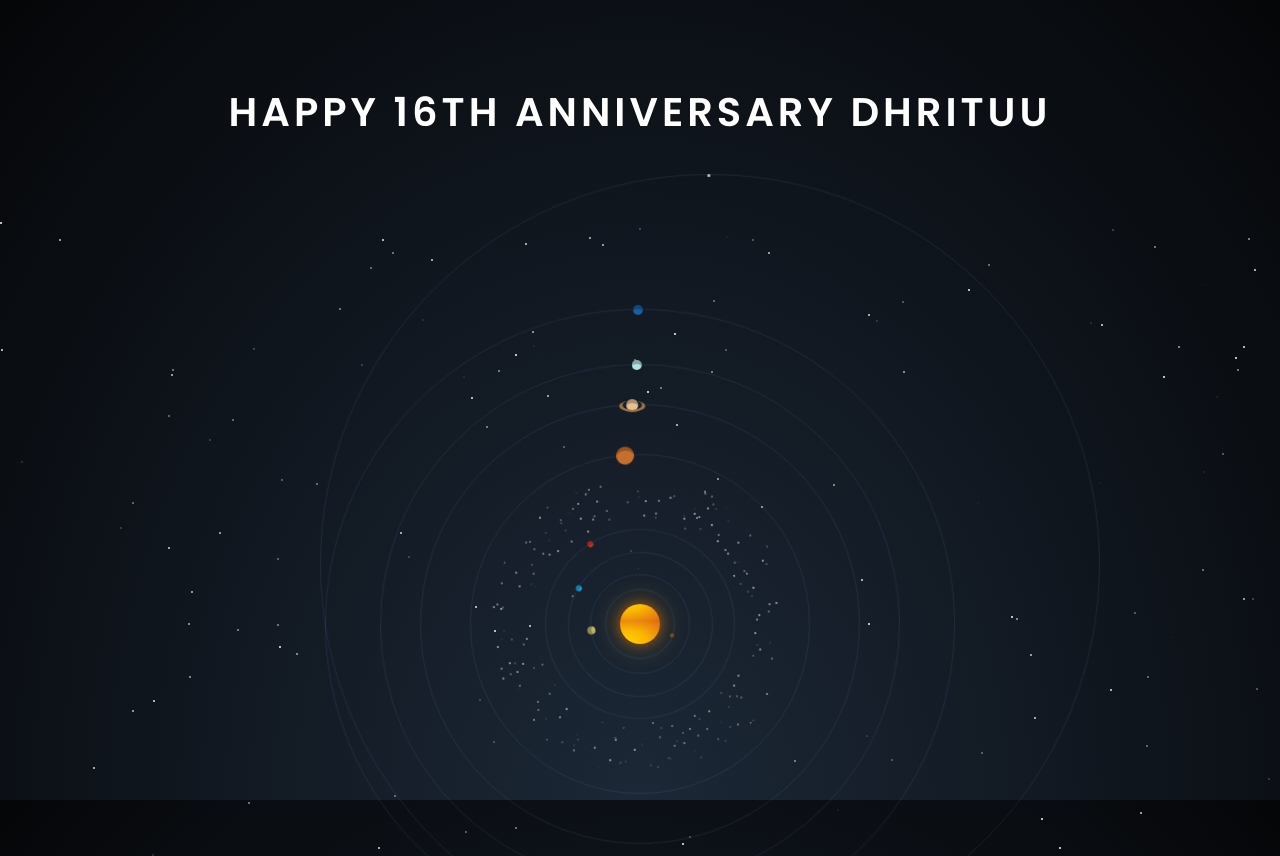
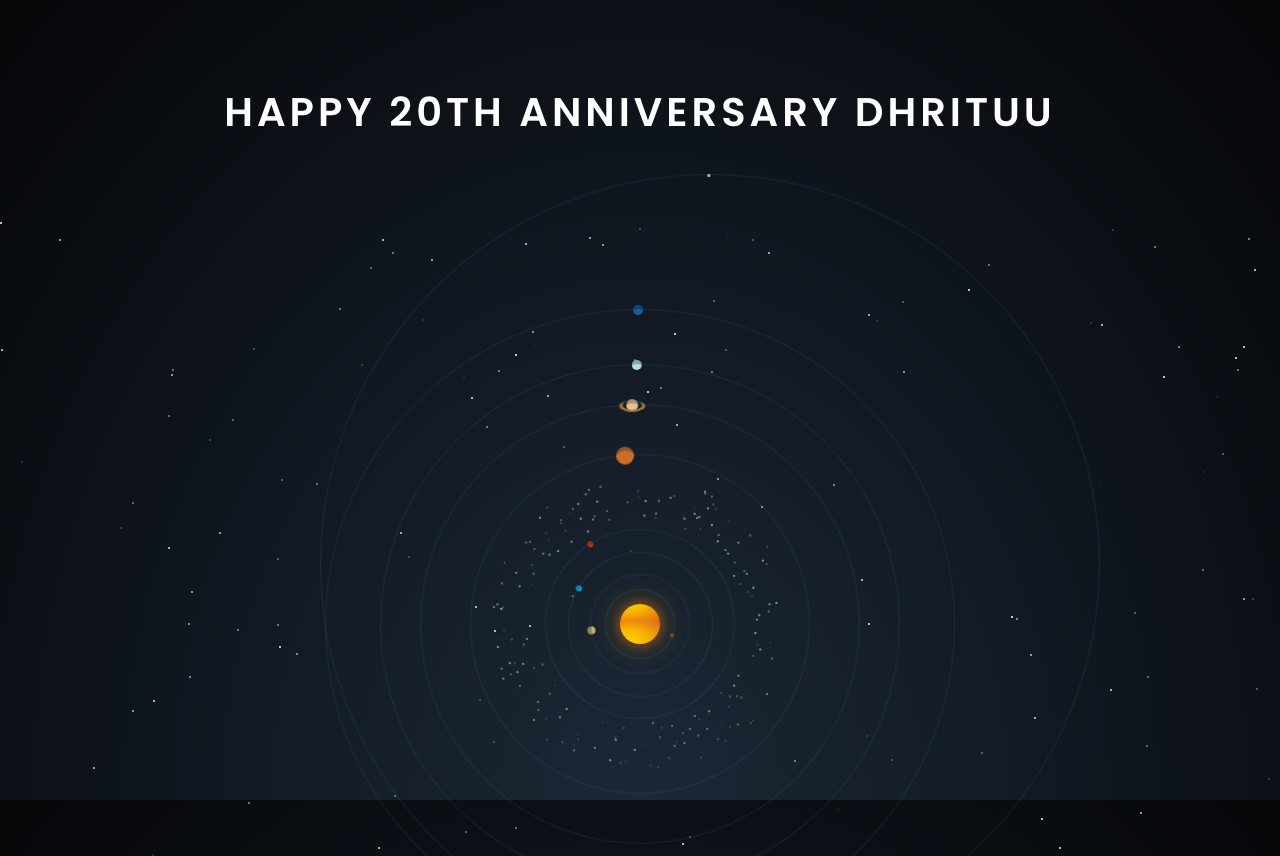
Before and after one commit to ReveRTX/DH-Anniversary, a plain HTML site: page index.html in a window 1280 px wide. Shown: the top 856 px of the page. Drawn offline with Linux system fonts and the light colour scheme.

Commit message:
Update index.html

```diff
--- a/index.html
+++ b/index.html
@@ -8,7 +8,7 @@
 <link rel='stylesheet' href='https://cdnjs.cloudflare.com/ajax/libs/font-awesome/4.2.0/css/font-awesome.min.css'><link rel="stylesheet" href="./style.css">
 </head>
 <body>
-  <h1 id="headText">Happy 16th Anniversary Dhrituu</h1>
+  <h1 id="headText">Happy 20th Anniversary Dhrituu</h1>
   <div class='solar-syst' id="solar-syst">
     <div class='mercury'></div>
     <div class='venus'></div>
```
